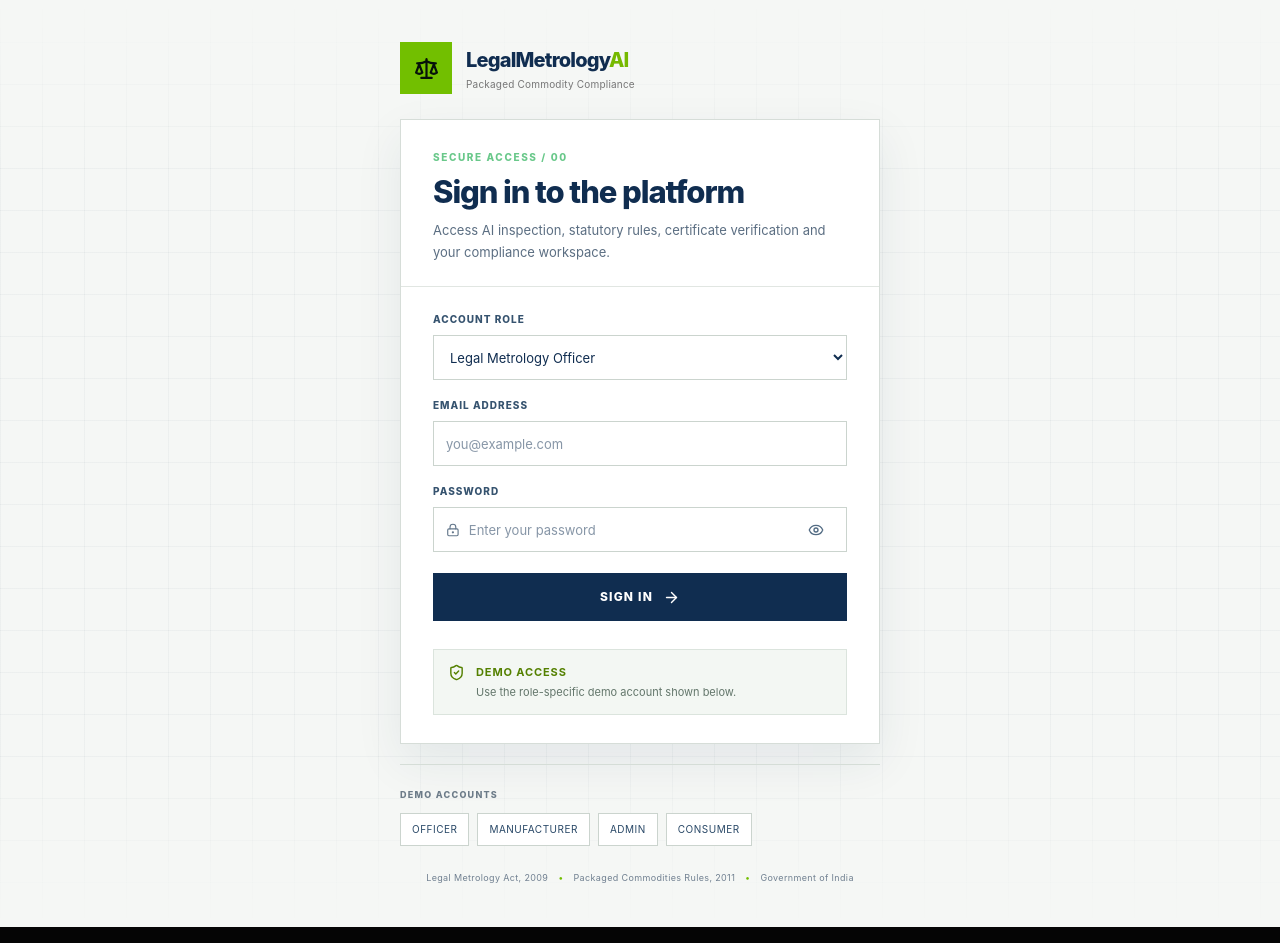
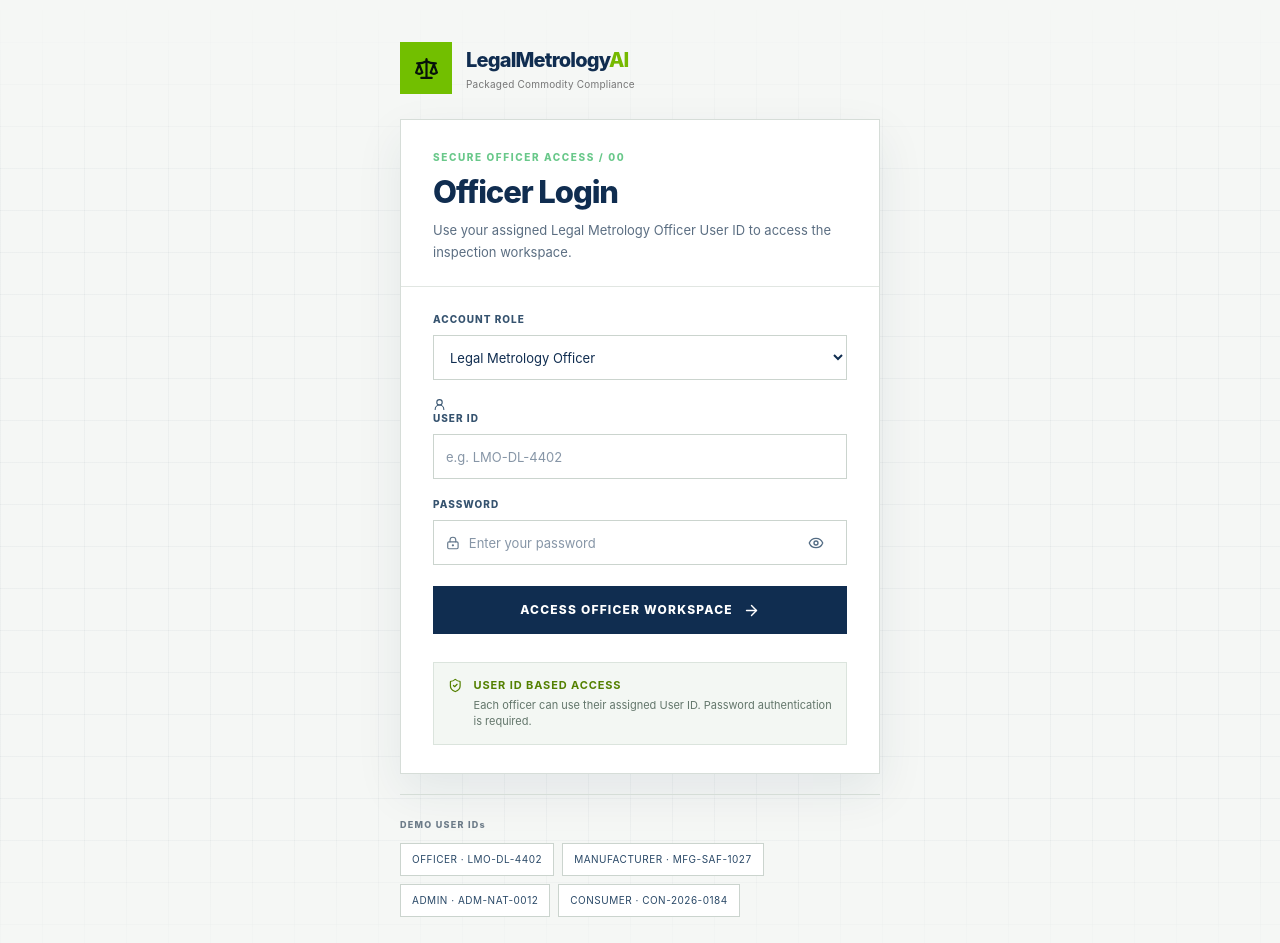
Before and after one commit to Newton-ns/inside-the-ai-min, a React (Vite) app: page /login in a window 1280 px wide. Shown: the top 943 px of the page. Built offline with nearby package versions, Linux system fonts and the light colour scheme.

Commit message:
Make login role-based with officer User ID access

```diff
--- a/src/pages/LoginPage.tsx
+++ b/src/pages/LoginPage.tsx
@@ -1,11 +1,18 @@
 import React, { FormEvent, useState } from 'react';
-import { ArrowRight, Eye, EyeOff, LockKeyhole, Scale, ShieldCheck } from 'lucide-react';
+import { ArrowRight, Eye, EyeOff, LockKeyhole, Scale, ShieldCheck, UserRound } from 'lucide-react';
 import { useAuth } from '../context/AuthContext';
 import { UserRole } from '../types';
 
+const DEMO_IDS: Record<UserRole, string> = {
+  inspector: 'LMO-DL-4402',
+  manufacturer: 'MFG-SAF-1027',
+  admin: 'ADM-NAT-0012',
+  consumer: 'CON-2026-0184'
+};
+
 export const LoginPage: React.FC = () => {
   const { login } = useAuth();
-  const [email, setEmail] = useState('');
+  const [identifier, setIdentifier] = useState('');
   const [password, setPassword] = useState('');
   const [role, setRole] = useState<UserRole>('inspector');
   const [showPassword, setShowPassword] = useState(false);
@@ -16,16 +23,23 @@ export const LoginPage: React.FC = () => {
     event.preventDefault();
     setError('');
     setSubmitting(true);
-
-    const success = login(email.trim(), password, role);
+    const success = login(identifier, password, role);
     if (!success) {
-      setError('Invalid email, password, or selected role.');
+      setError('Invalid User ID or password for the selected role.');
       setSubmitting(false);
       return;
     }
-
     setSubmitting(false);
   };
+
+  const selectDemo = (selectedRole: UserRole) => {
+    setRole(selectedRole);
+    setIdentifier(DEMO_IDS[selectedRole]);
+    setPassword('demo123');
+    setError('');
+  };
+
+  const isOfficer = role === 'inspector';
 
   return (
     <div className="classic-login-page">
@@ -33,23 +47,20 @@ export const LoginPage: React.FC = () => {
       <div className="classic-login-shell">
         <div className="classic-login-brand">
           <div className="classic-login-mark"><Scale size={25} strokeWidth={2.1} /></div>
-          <div>
-            <div className="classic-brand-name">LegalMetrology<span>AI</span></div>
-            <div className="classic-brand-sub">Packaged Commodity Compliance</div>
-          </div>
+          <div><div className="classic-brand-name">LegalMetrology<span>AI</span></div><div className="classic-brand-sub">Packaged Commodity Compliance</div></div>
         </div>
 
         <div className="classic-login-card">
           <div className="classic-login-card-head">
-            <span className="classic-eyebrow">SECURE ACCESS / 00</span>
-            <h1>Sign in to the platform</h1>
-            <p>Access AI inspection, statutory rules, certificate verification and your compliance workspace.</p>
+            <span className="classic-eyebrow">SECURE OFFICER ACCESS / 00</span>
+            <h1>{isOfficer ? 'Officer Login' : 'Secure Sign in'}</h1>
+            <p>{isOfficer ? 'Use your assigned Legal Metrology Officer User ID to access the inspection workspace.' : 'Use your assigned platform User ID to access your compliance workspace.'}</p>
           </div>
 
           <form onSubmit={handleSubmit} className="classic-login-form">
             <label>
               <span>Account role</span>
-              <select value={role} onChange={(e) => setRole(e.target.value as UserRole)}>
+              <select value={role} onChange={(e) => { setRole(e.target.value as UserRole); setIdentifier(''); setPassword(''); setError(''); }}>
                 <option value="inspector">Legal Metrology Officer</option>
                 <option value="manufacturer">Packer / Manufacturer</option>
                 <option value="admin">State / National Admin</option>
@@ -58,8 +69,8 @@ export const LoginPage: React.FC = () => {
             </label>
 
             <label>
-              <span>Email address</span>
-              <input type="email" value={email} onChange={(e) => setEmail(e.target.value)} placeholder="you@example.com" autoComplete="email" required />
+              <span><UserRound size={13} style={{ verticalAlign: 'middle', marginRight: 5 }} /> User ID</span>
+              <input type="text" value={identifier} onChange={(e) => setIdentifier(e.target.value)} placeholder={isOfficer ? 'e.g. LMO-DL-4402' : 'Enter your User ID'} autoComplete="username" required />
             </label>
 
             <label>
@@ -67,33 +78,28 @@ export const LoginPage: React.FC = () => {
               <div className="classic-login-password">
                 <LockKeyhole size={16} />
                 <input type={showPassword ? 'text' : 'password'} value={password} onChange={(e) => setPassword(e.target.value)} placeholder="Enter your password" autoComplete="current-password" required />
-                <button type="button" onClick={() => setShowPassword((value) => !value)} aria-label={showPassword ? 'Hide password' : 'Show password'}>
-                  {showPassword ? <EyeOff size={16} /> : <Eye size={16} />}
-                </button>
+                <button type="button" onClick={() => setShowPassword((value) => !value)} aria-label={showPassword ? 'Hide password' : 'Show password'}>{showPassword ? <EyeOff size={16} /> : <Eye size={16} />}</button>
               </div>
             </label>
 
             {error && <div className="classic-login-error">{error}</div>}
 
-            <button className="classic-login-submit" type="submit" disabled={submitting}>
-              {submitting ? 'Signing in...' : 'Sign in'}
-              <ArrowRight size={17} />
-            </button>
+            <button className="classic-login-submit" type="submit" disabled={submitting}>{submitting ? 'Signing in...' : isOfficer ? 'Access Officer Workspace' : 'Sign in'}<ArrowRight size={17} /></button>
           </form>
 
           <div className="classic-login-note">
             <ShieldCheck size={17} />
-            <div><strong>Demo access</strong><span>Use the role-specific demo account shown below.</span></div>
+            <div><strong>User ID based access</strong><span>Each officer can use their assigned User ID. Password authentication is required.</span></div>
           </div>
         </div>
 
         <div className="classic-login-accounts">
-          <span>DEMO ACCOUNTS</span>
+          <span>DEMO USER IDs</span>
           <div>
-            <button type="button" onClick={() => { setRole('inspector'); setEmail('inspector@lm.gov.in'); setPassword('demo123'); }}>Officer</button>
-            <button type="button" onClick={() => { setRole('manufacturer'); setEmail('mfg@shantiagro.in'); setPassword('demo123'); }}>Manufacturer</button>
-            <button type="button" onClick={() => { setRole('admin'); setEmail('admin@lm.nic.in'); setPassword('demo123'); }}>Admin</button>
-            <button type="button" onClick={() => { setRole('consumer'); setEmail('consumer@example.com'); setPassword('demo123'); }}>Consumer</button>
+            <button type="button" onClick={() => selectDemo('inspector')}>Officer · LMO-DL-4402</button>
+            <button type="button" onClick={() => selectDemo('manufacturer')}>Manufacturer · MFG-SAF-1027</button>
+            <button type="button" onClick={() => selectDemo('admin')}>Admin · ADM-NAT-0012</button>
+            <button type="button" onClick={() => selectDemo('consumer')}>Consumer · CON-2026-0184</button>
           </div>
         </div>
 
```
